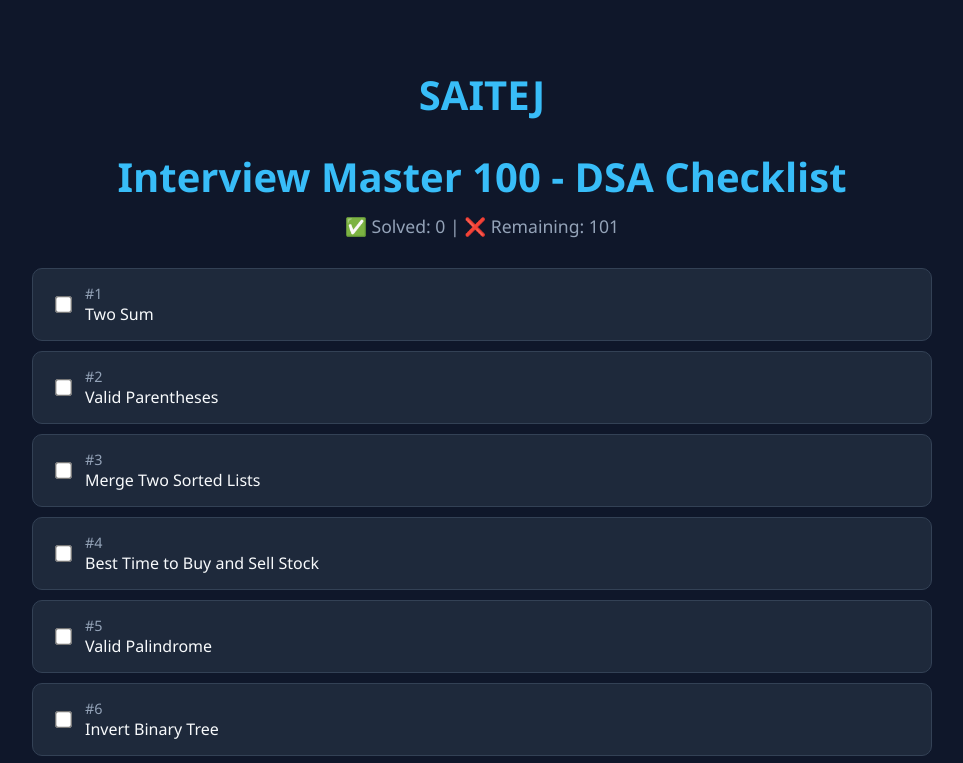
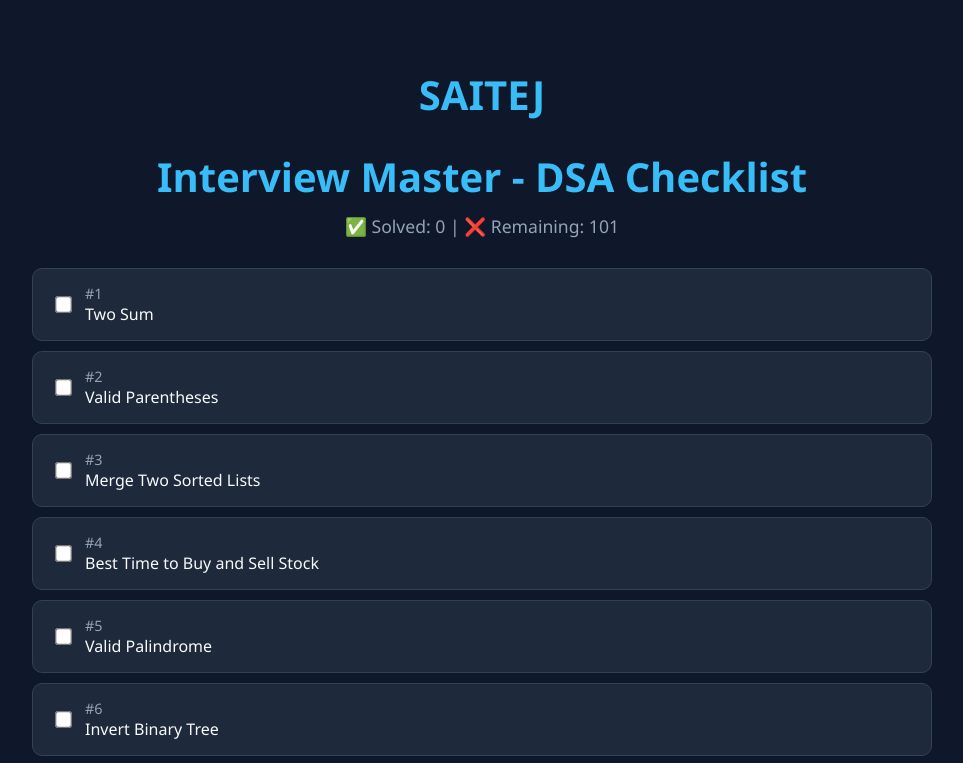
Before and after one commit to saitej0579/Dsa-Sheet-, a plain HTML site: page index.html in a window 1280 px wide. Shown: the top 763 px of the page, without its empty margins (158-1121 px from the left). Drawn offline with nearby package versions, Linux system fonts and the light colour scheme.

Commit message:
15-04-2k25

```diff
--- a/index.html
+++ b/index.html
@@ -114,7 +114,7 @@
 <body>
   <div class="container">
     <h1>SAITEJ</h1>
-    <h1>Interview Master 100 - DSA Checklist</h1>
+    <h1>Interview Master - DSA Checklist</h1>
     <div class="status" id="progress-tracker">Loading...</div>
     <ul id="dsa-list"></ul>
   </div>
```
